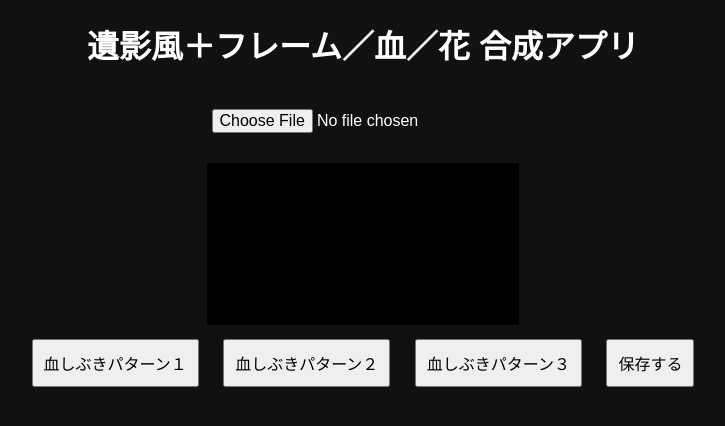
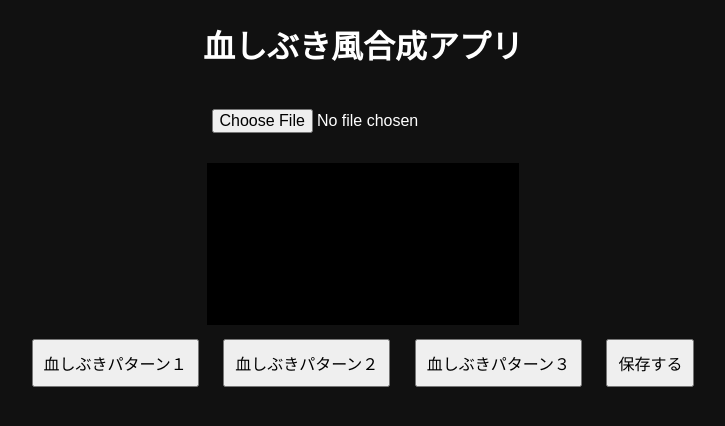
Before and after one commit to misuo-mada/tisibuki, a website: page public/index.html in a window 1280 px wide. Shown: the whole page, without its empty margins (277-1002 px from the left). Drawn offline with Linux system fonts and the light colour scheme.

Commit message:
最初のコミットメッセージ

```diff
--- a/public/index.html
+++ b/public/index.html
@@ -10,7 +10,7 @@
   </style>
 </head>
 <body>
-  <h1>遺影風＋フレーム／血／花 合成アプリ</h1>
+  <h1>血しぶき風合成アプリ</h1>
   <input type="file" id="upload" accept="image/*"><br>
   <canvas id="canvas"></canvas><br>
   <button id="btnFrame">血しぶきパターン１</button>
```
